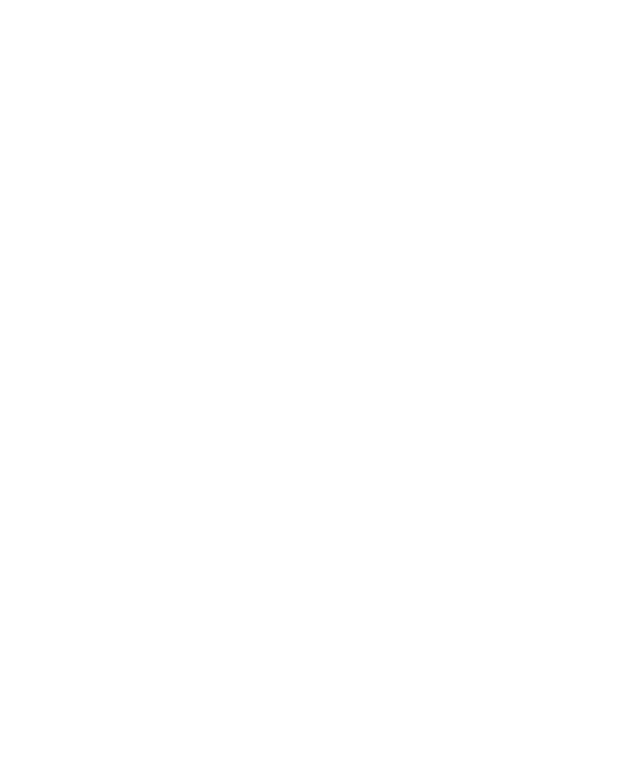
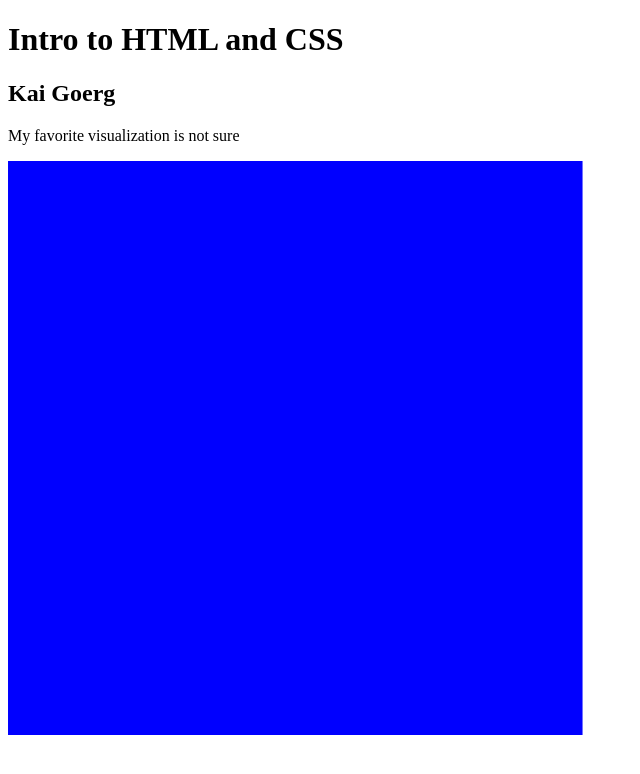
Before and after one commit to DS4200-S22/ic-04-kaigoerg99, a plain HTML site: page index.html in a window 1280 px wide. Shown: the whole page, without its empty margins (0-640 px from the left). Drawn offline with Linux system fonts and the light colour scheme.

Commit message:
Update index.html

```diff
--- a/index.html
+++ b/index.html
@@ -3,12 +3,22 @@
 
 <head>
     <meta charset=utf-8/>
+    <title>ic-04</title>
 </head>
 
 
 <body>
-
-
+    <h1>Intro to HTML and CSS</h1>
+    <h2>Kai Goerg</h2>
+    <div class="container">
+        <p id="p1" class="italic">My favorite visualization is not sure</p>
+    </div>
+    <div id="div2" class="container">
+        <svg viewBox="0 0 220 100" xmlns="http://www.w3.org/2000/svg">
+            <!-- Simple rectangle -->
+            <rect width="100" height="100" fill="blue"/>
+        </svg>
+    </div>
 </body>
 
 </html>
```
